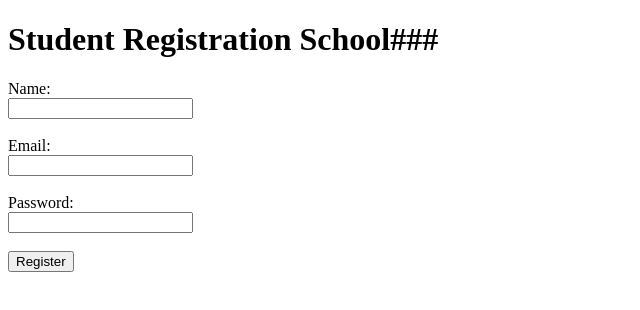
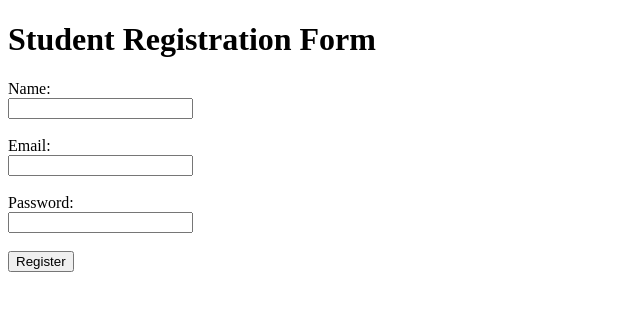
Before and after one commit to Botsky123/node-test-app, a website: page views/index.html in a window 1280 px wide. Shown: the whole page, without its empty margins (0-640 px from the left). Drawn offline with Linux system fonts and the light colour scheme.

Commit message:
Update index.html

```diff
--- a/views/index.html
+++ b/views/index.html
@@ -3,10 +3,10 @@
 <head>
   <meta charset="UTF-8">
   <meta name="viewport" content="width=device-width, initial-scale=1.0">
-  <title>Student Registration School###</title>
+  <title>Student Registration Form</title>
 </head>
 <body>
-  <h1>Student Registration School###</h1>
+  <h1>Student Registration Form</h1>
   <form action="/register" method="POST">
     <label for="name">Name:</label><br>
     <input type="text" id="name" name="name" required><br><br>
```
